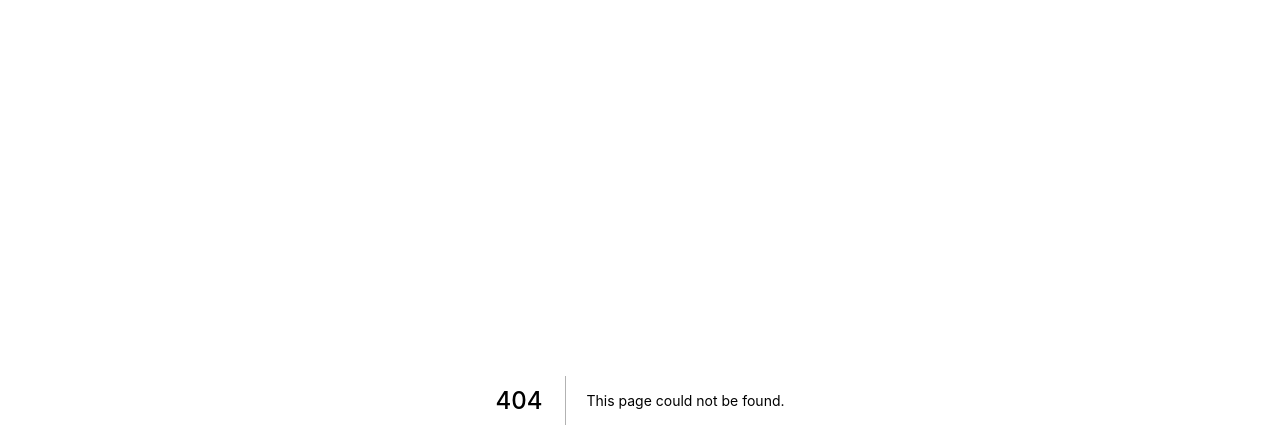
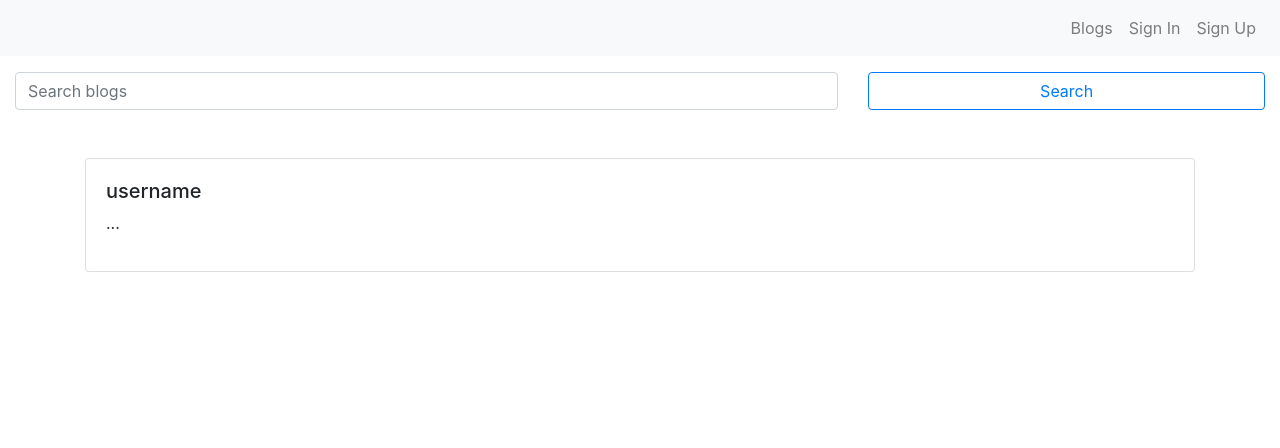
Before and after one commit to eanesparrago/study-202007-seo_blog-frontend, a Next.js app: page /profile/1 in a window 1280 px wide. Before the commit this address had no page. Shown: the top 448 px of the page. Built offline with nearby package versions, Linux system fonts and the light colour scheme.

Commit message:
Setup public profile page

```diff
--- /dev/null
+++ b/actions/user.js
@@ -0,0 +1,16 @@
+import fetch from "isomorphic-fetch";
+import { API } from "../config";
+
+export const userPublicProfile = (username) => {
+  return fetch(`${API}/user/${username}`, {
+    method: "POST",
+    headers: {
+      Accept: "application/json",
+    },
+    body: blog,
+  })
+    .then((response) => {
+      return response.json();
+    })
+    .catch((err) => console.log(err));
+};
--- a/components/blog/Search.js
+++ b/components/blog/Search.js
@@ -4,7 +4,7 @@ import { listSearch } from "../../actions/blog";
 
 const Search = () => {
   const [values, setValues] = useState({
-    search: undefined,
+    search: "",
     results: [],
     searched: false,
     message: "",
--- /dev/null
+++ b/pages/profile/[username].js
@@ -0,0 +1,31 @@
+import Head from "next/head";
+import Link from "next/link";
+import moment from "moment";
+import { useState, useEffect } from "react";
+
+import Layout from "../../components/Layout";
+import { userPublicProfile } from "../../actions/user";
+import { API, DOMAIN, APP_NAME } from "../../config";
+
+const UserProfile = () => {
+  return (
+    <>
+      <Layout>
+        <div className="container">
+          <div className="row">
+            <div className="col-md-12">
+              <div className="card">
+                <div className="card-body">
+                  <h5>username</h5>
+                  <p>...</p>
+                </div>
+              </div>
+            </div>
+          </div>
+        </div>
+      </Layout>
+    </>
+  );
+};
+
+export default UserProfile;
```
